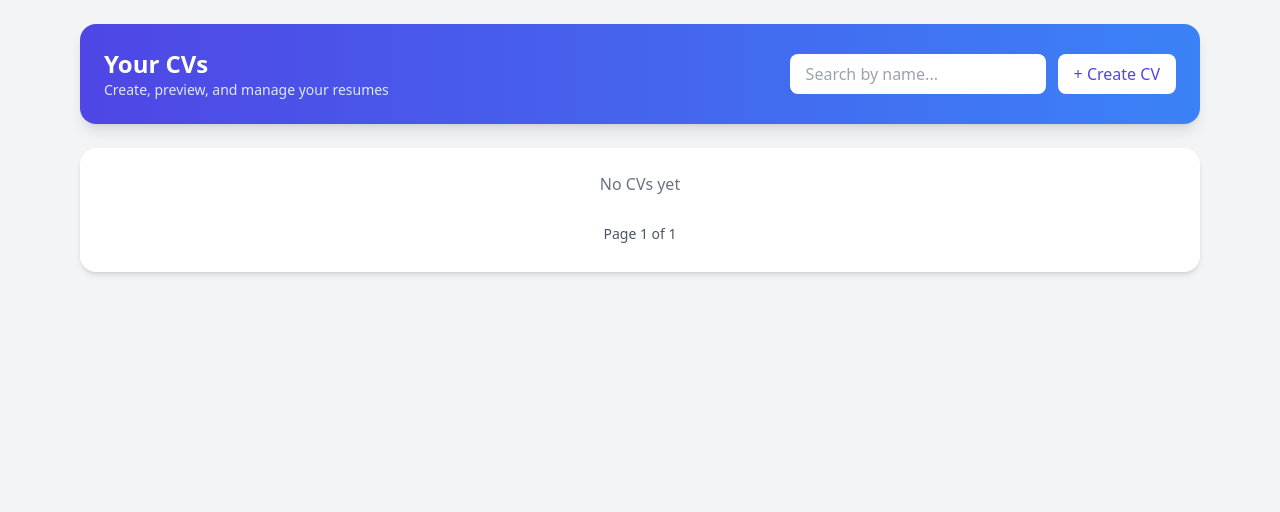
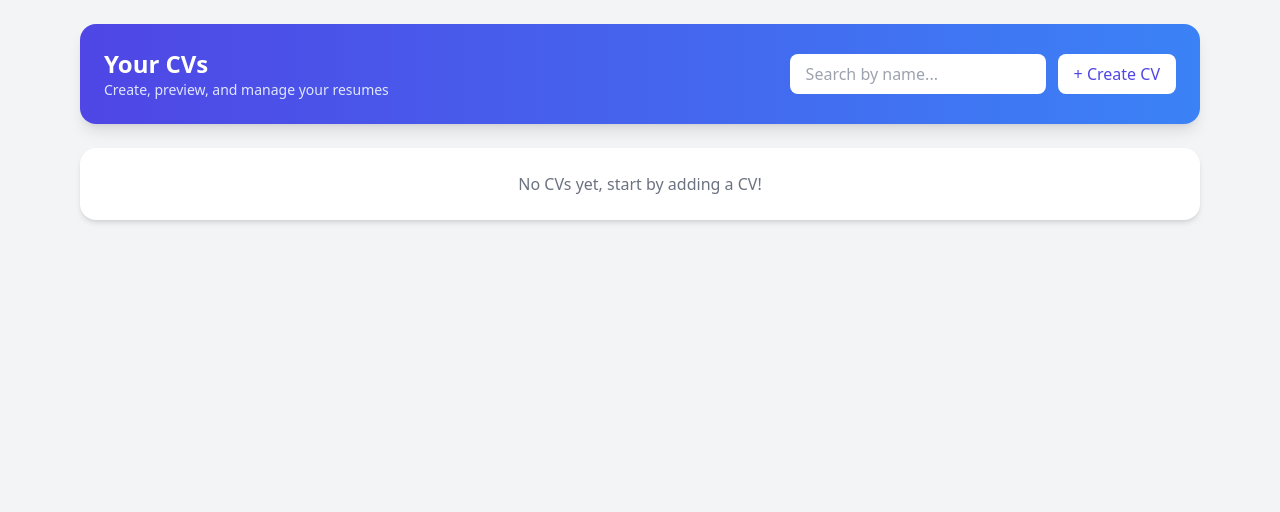
Before and after one commit to Inder0/Cv-generator, a Django app: page / in a window 1280 px wide. Shown: the part 63-575 px from the top of the page. Run offline with Django 5.2, Linux system fonts and the light colour scheme; some libraries are stand-ins or nearby versions.

Commit message:
fix pagination and welcome screen

```diff
--- a/myapp/templates/myapp/dashboard.html
+++ b/myapp/templates/myapp/dashboard.html
@@ -31,7 +31,7 @@
 </div>
 
 
-<div class="bg-white rounded-2xl p-6 shadow-md">
+<div class="bg-white rounded-2xl p-6 shadow-md space-y-4">
 
     {% if object_list %}
         <div class="grid sm:grid-cols-2 lg:grid-cols-3 gap-6">
@@ -67,14 +67,8 @@
                 </div>
             </div>
             {% endfor %}
-
-
     </div>
-    {% else %}
-        <p class="text-gray-500 text-center">No CVs yet</p>
-    {% endif %}
-    <div class="mt-6 flex justify-center items-center gap-2">
-
+    <div class="flex items-center justify-center gap-2">
         {% if page_obj.has_previous %}
             <a href="?page={{ page_obj.previous_page_number }}{% if request.GET.q %}&q={{ request.GET.q }}{% endif %}"
             class="px-3 py-1 bg-gray-200 rounded-md hover:bg-gray-300">
@@ -92,6 +86,12 @@
                 Next
             </a>
             {% endif %}
+        </div>
+
+    {% else %}
+        <p class="text-gray-500 text-center">No CVs yet, start by adding a CV!</p>
+
+    {% endif %}
 
 </div>
 
```
Lines whose indentation alone changed are shown as unchanged.
